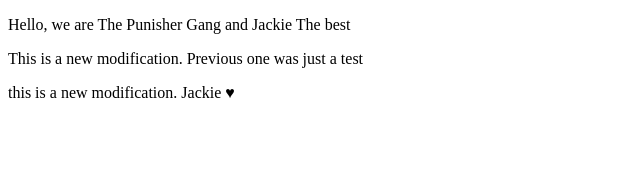
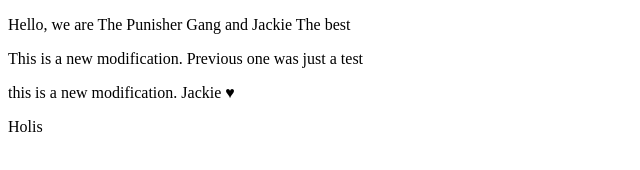
Before and after one commit to SantiagoRR17/REPO_NTD_PUNISHER_GANG, a plain HTML site: page index.html in a window 1280 px wide. Shown: the full height of the page, 0-640 px from the left. Drawn offline with Linux system fonts and the light colour scheme.

Commit message:
new modification

```diff
--- a/index.html
+++ b/index.html
@@ -9,5 +9,6 @@
     <p>Hello, we are The Punisher Gang and Jackie The best</p>
     <p>This is a new modification. Previous one was just a test</p>
     <p>this is a new modification. Jackie ♥</p>
+    <p>Holis</p>
 </body>
 </html>
```
